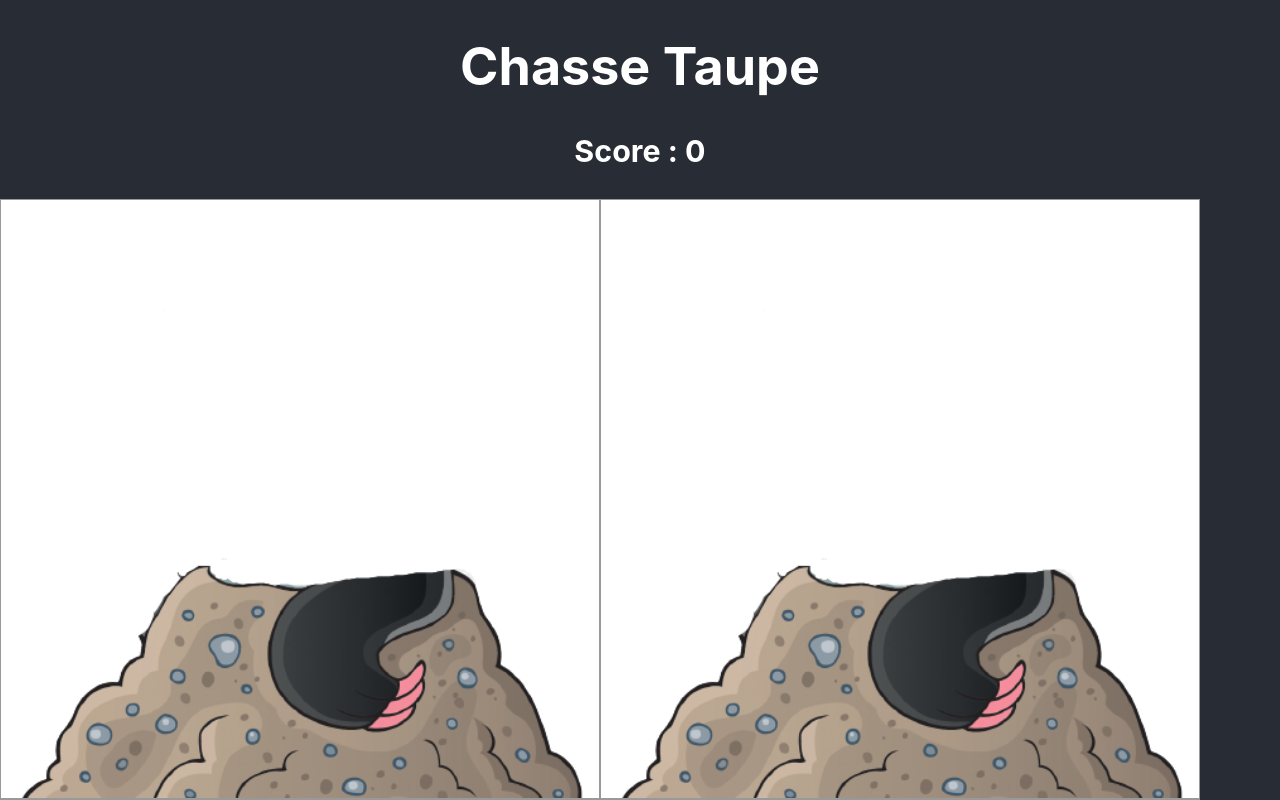
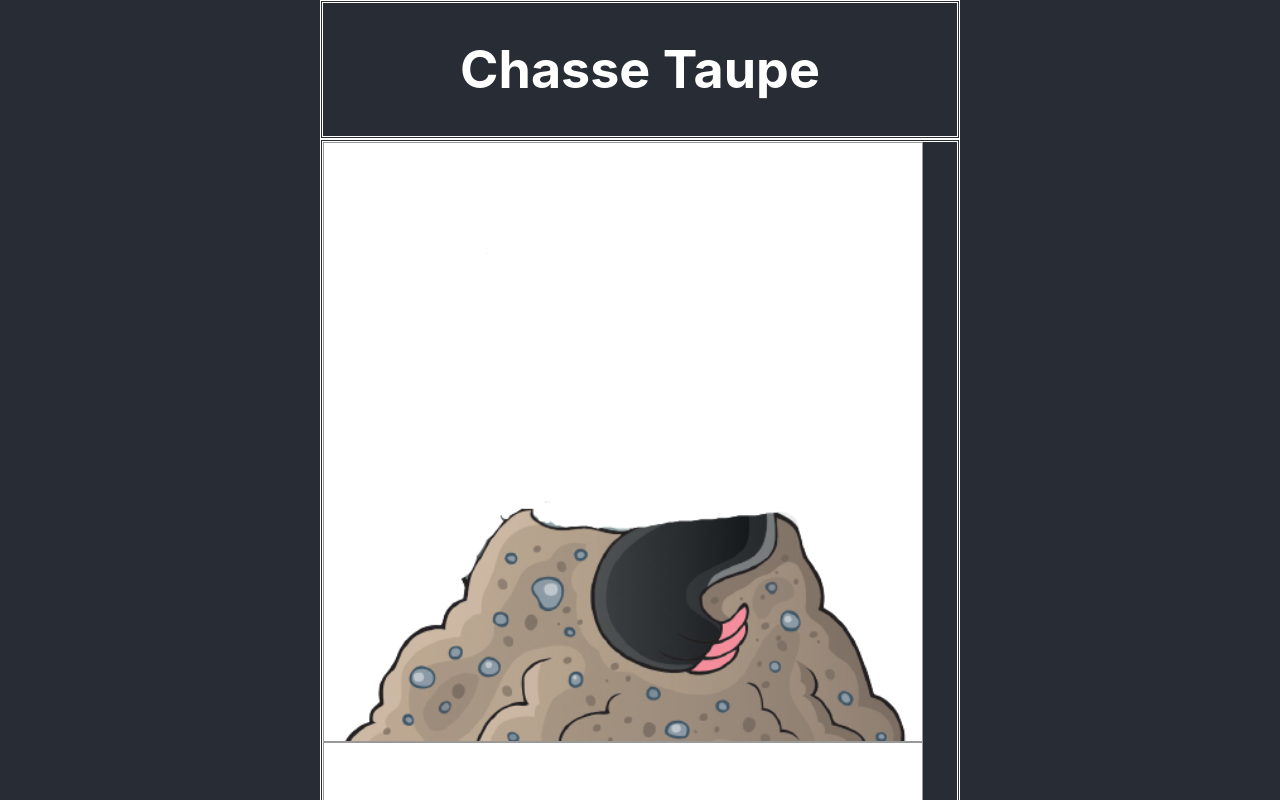
Before and after one commit to TristanSn/projet_Chasse_Taupe, a React (Create React App) app: page / in a window 1280 px wide. Shown: the top 800 px of the page. Built offline with nearby package versions, Linux system fonts and the light colour scheme.

Commit message:
v1.8 //design rework

```diff
--- a/src/App.css
+++ b/src/App.css
@@ -19,13 +19,32 @@
   text-align: center;
   width: 600px;
   background-size: cover;
-  cursor: url("marteauBois.png"), default; /*"https://img.icons8.com/dusk/128/000000/auction.png"*/
+  cursor: url("marteauBois.png") 25 20, auto; /*"https://img.icons8.com/dusk/128/000000/auction.png"*/
+}
+
+.gauche{
+  float:left;
+  width: auto;
+  border-style: double;
+}
+.droite{
+  border-style: double;
+  float:right;
+  width: auto;
+}
+
+.ensemble{
+  width: 50%;
 }
 
 @media (prefers-reduced-motion: no-preference) {
   .App-logo {
     animation: App-logo-spin infinite 20s linear;
   }
+}
+
+.status {
+  border-style: double;
 }
 
 .App-header {
--- a/src/App.js
+++ b/src/App.js
@@ -1,6 +1,6 @@
 import logo from './logo.svg';
 import './App.css';
-import Taupe from "./taupe";
+import Taupe from "./Taupe";
 import Time from "./Time";
 
 function App() {
@@ -8,7 +8,6 @@ function App() {
     <div className="App">
       <header className="App-header">
         <Taupe/>
-          <Time time={10} timeToStop={Taupe}/>
       </header>
     </div>
   );
--- a/src/taupe.js
+++ b/src/Taupe.js
@@ -2,6 +2,7 @@ import React from "react";
 import taupe from './taupe.jpg';
 import terrier from './terrier.png';
 import {render} from "react-dom";
+import Time from "./Time";
 
 /*class Taupe extends React.Component {
     render() {
@@ -45,7 +46,7 @@ function moins(chiffre) {
 class Taupe extends React.Component {
     constructor(props) {
         super(props);
-        this.state = {taupePosition : getRandomInt(), life : 3, score : 0};
+        this.state = {taupePosition : getRandomInt(), life : 3, score : 0, leTemps : 0};
     }
 
     renderSquare(id, numero) {
@@ -70,17 +71,20 @@ class Taupe extends React.Component {
         this.state.taupePosition = getRandomInt();
         this.setState({
             taupePosition : getRandomInt(),
-            score : this.state.score + 10
+            score : this.state.score + 10,
         });
+        console.log(this.props.leTemps);
     }
 //setState
     render() {
         const status = 'Chasse Taupe';
         const score = 'Score : ' + this.state.score;
         return (
-            <div>
-                <div className="status"><h1>{status}</h1></div>
-                <div className="status"><h3>{score}</h3></div>
+            <div className="ensemble">
+                <div className="status">
+                        <h1>{status}</h1>
+                </div>
+                <div className="gauche">
                     <div className="board-row">
                         {this.renderSquare(1, this.state.taupePosition)}
                         {this.renderSquare(2, this.state.taupePosition)}
@@ -97,6 +101,12 @@ class Taupe extends React.Component {
                         {this.renderSquare(9, this.state.taupePosition)}
                     </div>
                 </div>
+                <div className="droite">
+                        <h1>Temps restant : </h1>
+                        <h1 id="recup"><Time time={10}/></h1>
+                        <h3>{score}</h3>
+                </div>
+            </div>
         );
     }
 }
--- a/src/Time.js
+++ b/src/Time.js
@@ -21,7 +21,6 @@ class Time extends React.Component {
                 this.setState({
                     life : 0
                 })
-
             }
         }, 1000);
     }
@@ -29,7 +28,7 @@ class Time extends React.Component {
 
     render() {
         return (
-            <p>{this.state.time}</p>
+            this.state.time
         );
     }
 }
--- a/src/index.css
+++ b/src/index.css
@@ -5,7 +5,6 @@ body {
     sans-serif;
   -webkit-font-smoothing: antialiased;
   -moz-osx-font-smoothing: grayscale;
-
 }
 
 code {
```
Lines whose indentation alone changed are shown as unchanged.
